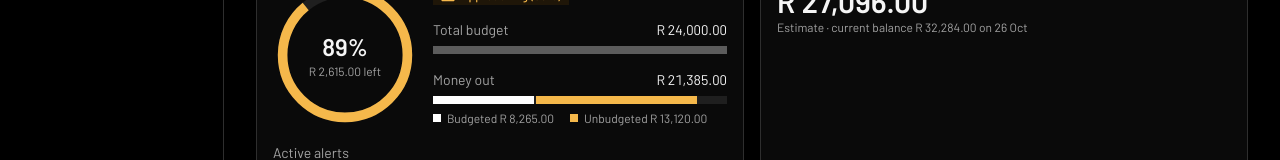
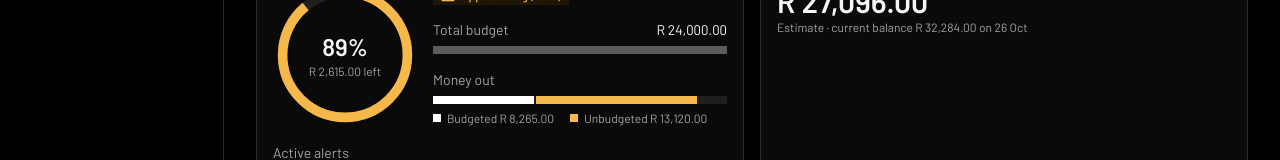
Before and after one commit to CMadiope/spend-tracker, a Next.js app: page / in a window 1280 px wide. Shown: the part 405-565 px from the top of the page. Built offline with nearby package versions, Linux system fonts and the light colour scheme.

Commit message:
feat(budgets): drop the duplicate money out total

```diff
--- a/components/budgets/spend-split.tsx
+++ b/components/budgets/spend-split.tsx
@@ -33,10 +33,7 @@ export function SpendSplit({
         </div>
       )}
       <div className="flex flex-col gap-1.5">
-        <p className="flex justify-between gap-3 text-sm">
-          <span className="text-muted">Money out</span>
-          <span className="tabular-nums">{formatCents(moneyOut)}</span>
-        </p>
+        <p className="text-sm text-muted">Money out</p>
         <div aria-hidden className="flex h-2 gap-0.5 bg-chart-grid">
           {budgetedCents > 0 && (
             <div
```
